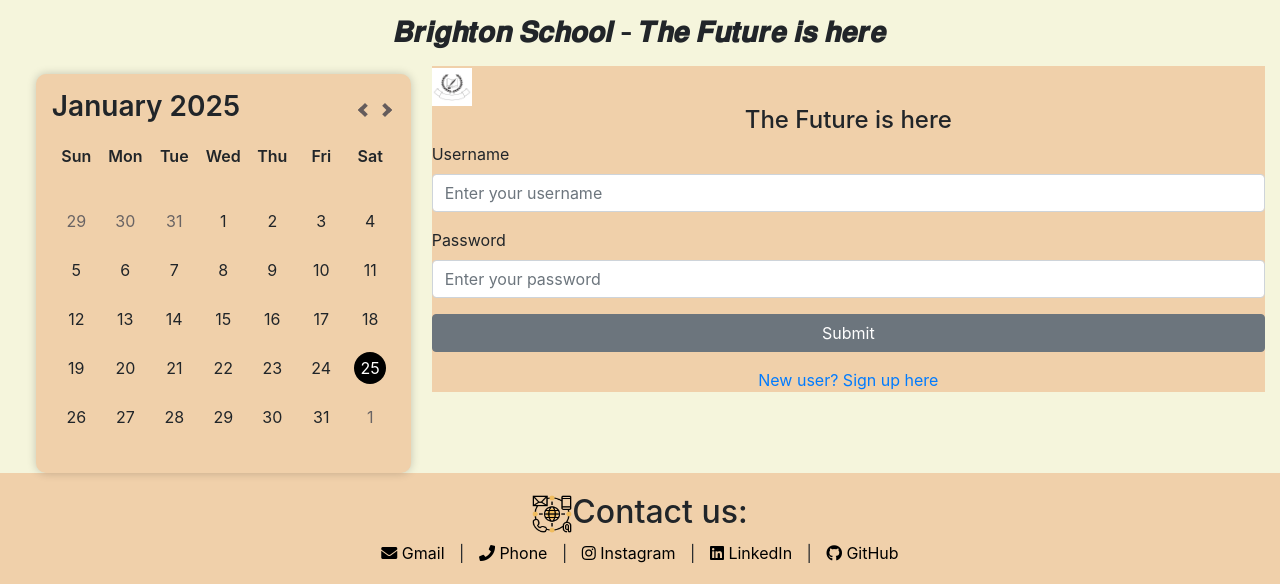
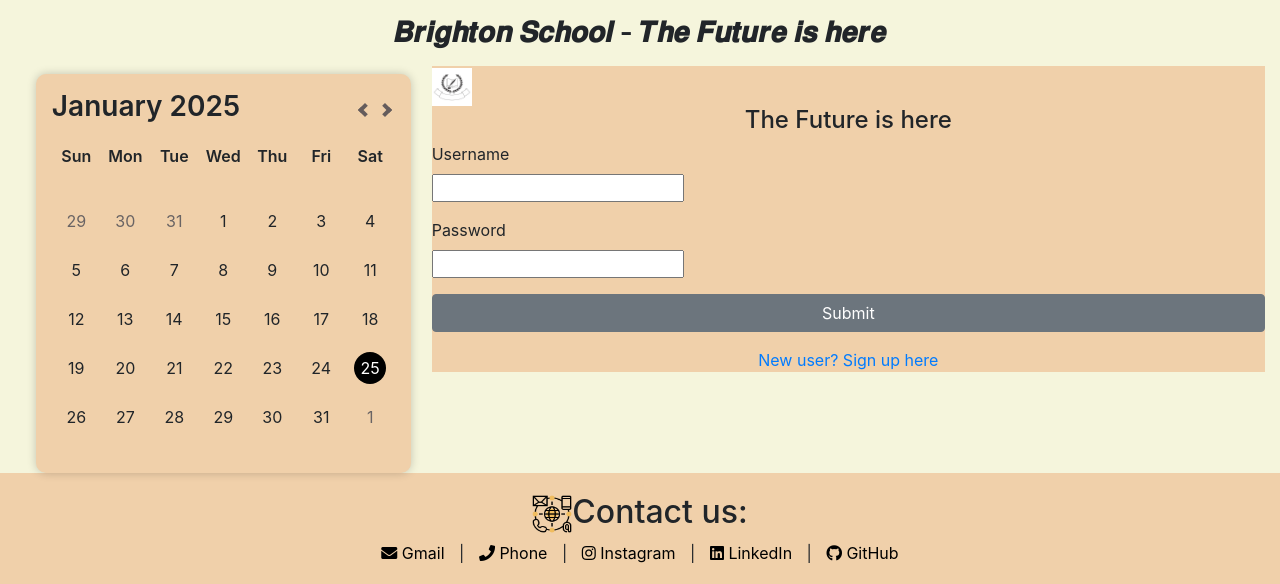
Before and after one commit to ShariqueReza/School-Management-System, a Django app: template app/templates/registration/login.html in a window 1280 px wide. Shown: the part 67-651 px from the top of the page. Run offline with Django 3.2, Linux system fonts and the light colour scheme; the template is opened without the code that fills it, so the values that code supplies are empty, except form fields; tables that the repository leaves empty hold one stand-in row (values such as "Sample post"); form fields are guessed from the names that the template uses; some libraries are stand-ins or nearby versions.

Commit message:
Now login page is working and redirected in home page

```diff
--- a/app/templates/registration/login.html
+++ b/app/templates/registration/login.html
@@ -9,12 +9,17 @@
             <form action="{% url "login" %}" method="post" class="form">
                 {% csrf_token %}
                 <div class="form-group">
-                    <label for="username">Username</label>
-                    <input type="text" class="form-control" id="username" placeholder="Enter your username">
+                    <div>
+                        <label for="username">Username</label>
+                    </div>
+                    {{form.username}}
                 </div>
                 <div class="form-group">
-                    <label for="password">Password</label>
-                    <input type="password" class="form-control" id="password" placeholder="Enter your password">
+                    <div>
+                        <label for="password">Password</label>
+                    </div>
+                    {{form.password}}
+
                 </div>
                 <button type="submit" class="btn btn-secondary btn-block">Submit</button>
                 <div class="text-center mt-3">
```
Also changed, not shown: db.sqlite3.
